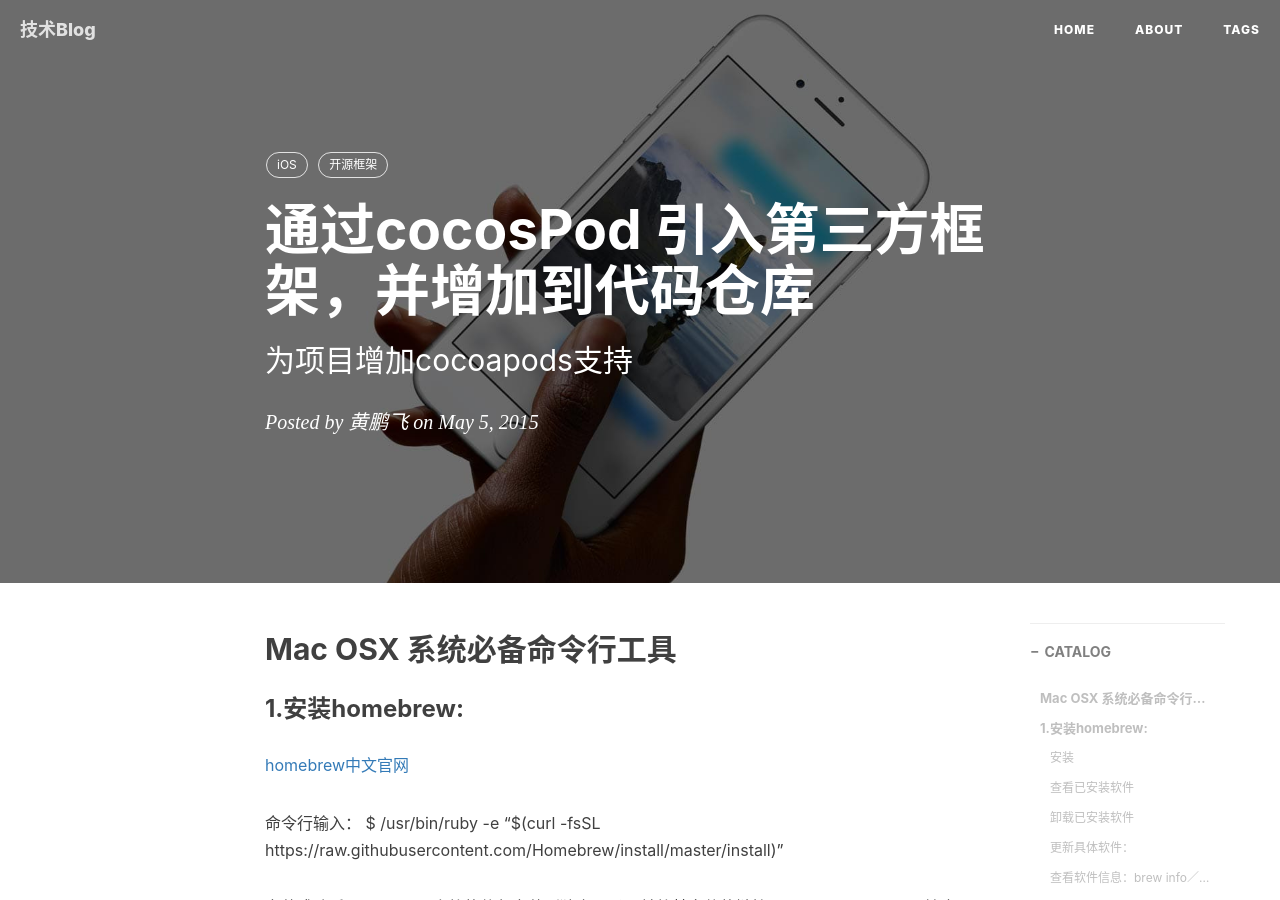
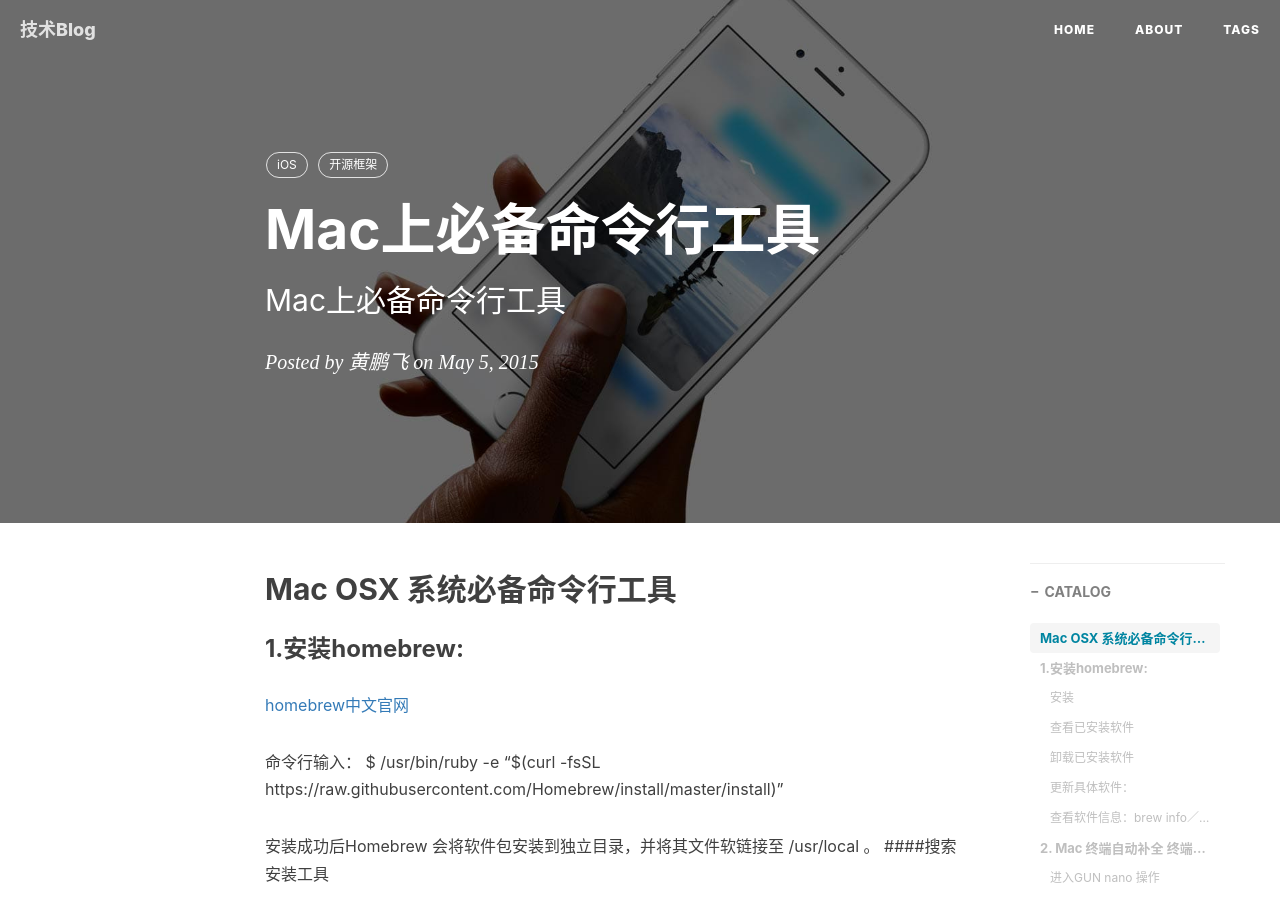
Before and after one commit to S-Freedom/S-Freedom.github.io, a Jekyll site: the page built from _posts/2016-2-3-Mac上必备命令行工具.md, in a window 1280 px wide and 900 px high. Built offline with Jekyll 4.4.1, drawn with Linux system fonts in a browser that asks for light colours; nearby versions of some CDN libraries; comment, search, counter and statistics services are not loaded; some of the changed text lies outside the part shown.

Commit message:
update title

```diff
--- a/_posts/2015-12-18-React Native 安装及使用教程.markdown
+++ b/_posts/2015-12-18-React Native 安装及使用教程.markdown
@@ -1,7 +1,7 @@
 ---
 layout:     post
-title:     通过cocosPod 引入第三方框架，并增加到代码仓库
-subtitle:   为项目增加cocoapods支持
+title:     React Native 安装及使用教程
+subtitle:   React Native安装
 date:       2015-05-05
 author:     黄鹏飞
 header-img: img/post-bg-ios9-web.jpg
--- a/_posts/2015-12-22-更准确的获取IOS设备信息.markdown
+++ b/_posts/2015-12-22-更准确的获取IOS设备信息.markdown
@@ -1,7 +1,7 @@
 ---
 layout:     post
-title:     通过cocosPod 引入第三方框架，并增加到代码仓库
-subtitle:   为项目增加cocoapods支持
+title:     更准确的获取IOS设备信息
+subtitle:   更准确的获取IOS设备信息
 date:       2015-05-05
 author:     黄鹏飞
 header-img: img/post-bg-ios9-web.jpg
--- a/_posts/2016-2-3-Mac上必备命令行工具.md
+++ b/_posts/2016-2-3-Mac上必备命令行工具.md
@@ -1,7 +1,7 @@
 ---
 layout:     post
-title:     通过cocosPod 引入第三方框架，并增加到代码仓库
-subtitle:   为项目增加cocoapods支持
+title:     Mac上必备命令行工具
+subtitle:   Mac上必备命令行工具
 date:       2015-05-05
 author:     黄鹏飞
 header-img: img/post-bg-ios9-web.jpg
```
Also changed, not shown: _posts/2015-12-15-welcome-to-jekyll.markdown (deleted, +0 -25 lines).
